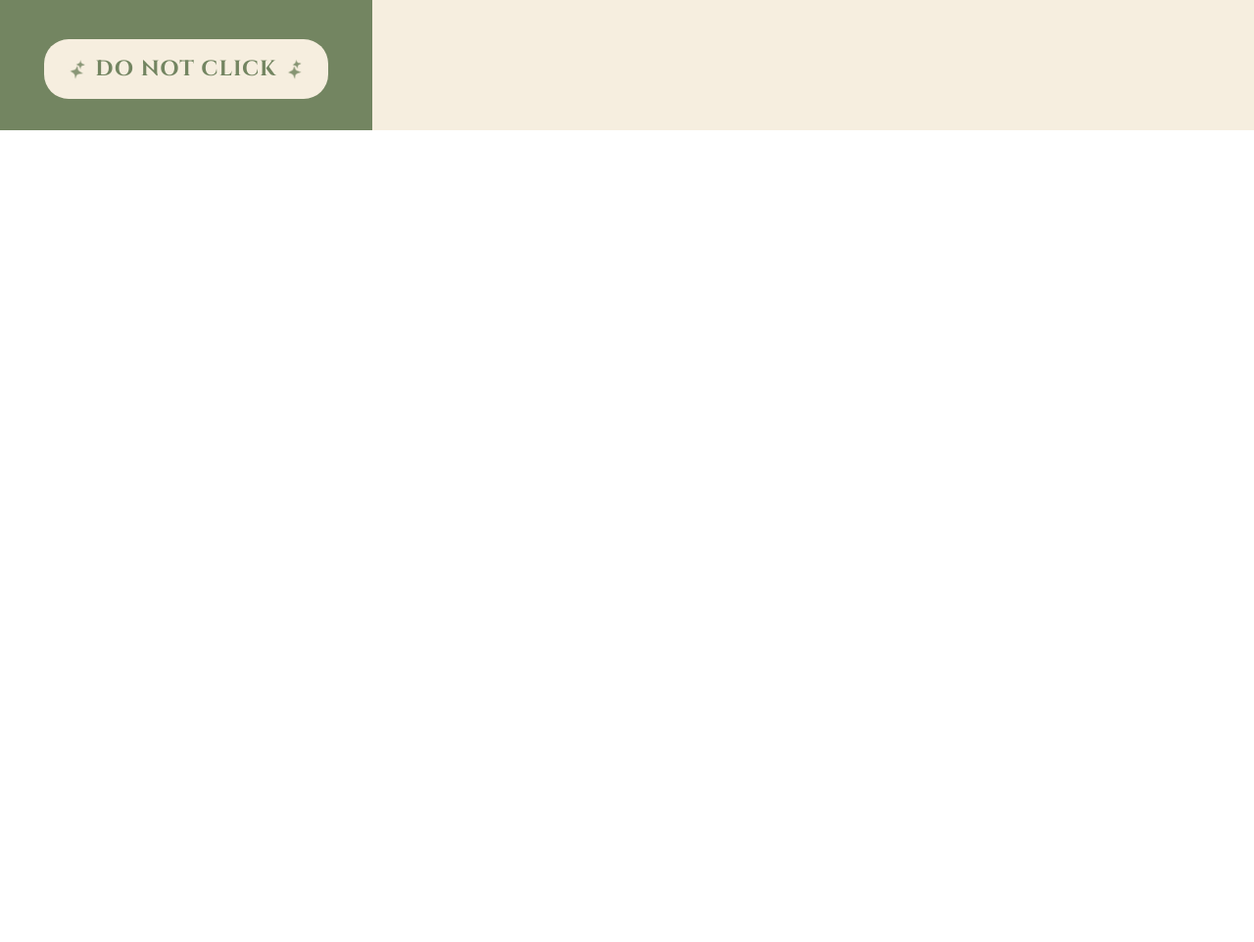
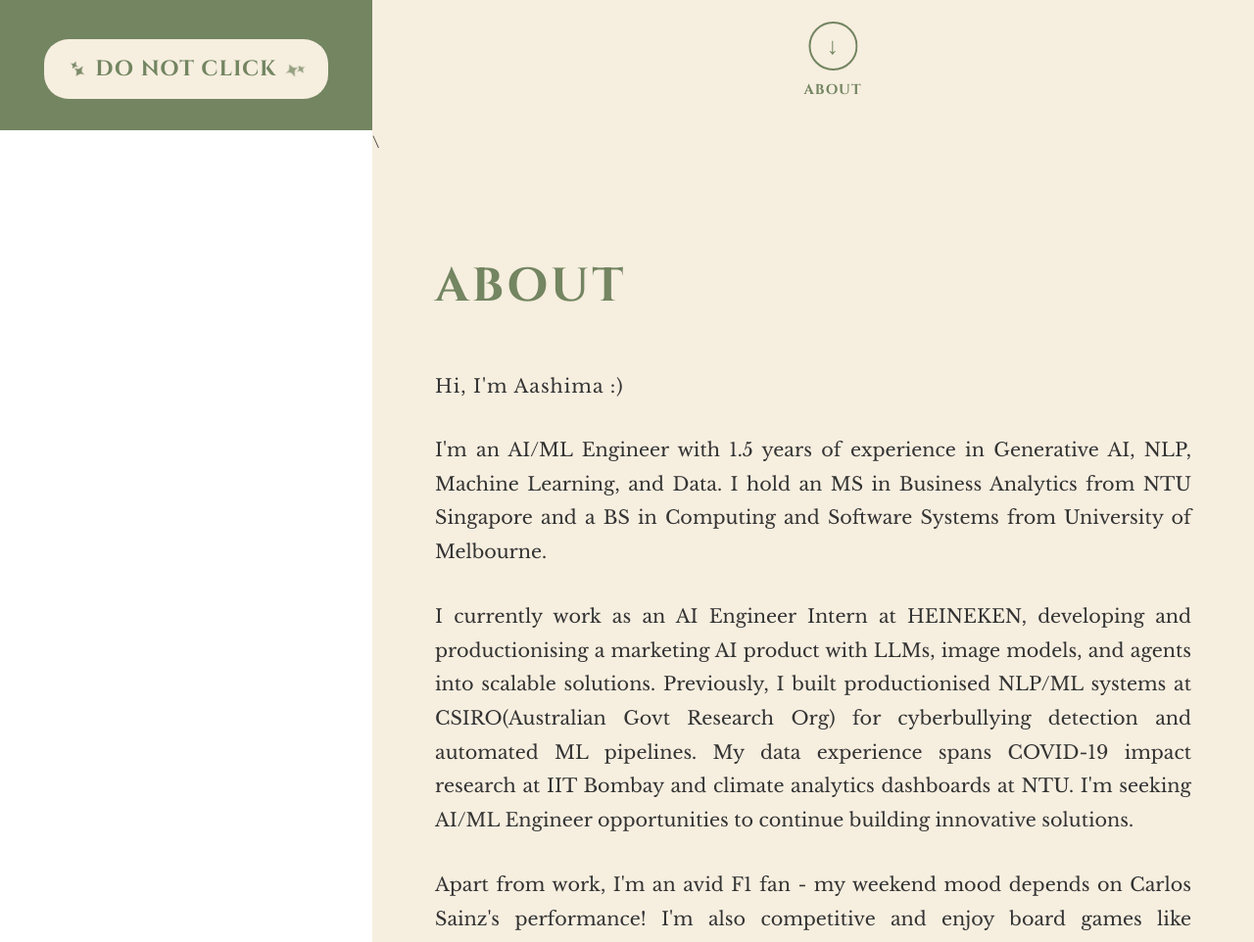
Before and after one commit to aashimajaiswal/personal-website, a plain HTML site: page index.html in a window 1280 px wide. Shown: the part 667-1629 px from the top of the page at 98% size. Before the commit the page ends 800 px from the top, so only its background shows below. Drawn offline with Linux system fonts and the light colour scheme.

Commit message:
Add About Page

```diff
--- a/assets/css/styles.css
+++ b/assets/css/styles.css
@@ -100,7 +100,7 @@ body {
 .navigation {
     display: flex;
     flex-direction: column;
-    gap: 1rem;
+    gap: 1.2rem;
     align-items: center;
 }
 
@@ -167,6 +167,7 @@ body {
     flex-direction: column;
     justify-content: center;
     min-height: 100vh;
+    position: relative;
 }
 
 .main-title {
@@ -199,6 +200,7 @@ body {
 .cta-buttons {
     display: flex;
     gap: 1.5rem;
+    margin-bottom: 3rem;
 }
 
 .btn {
@@ -213,8 +215,8 @@ body {
     border-radius: 25px;
     transition: all 0.3s ease;
     text-transform: uppercase;
-    text-decoration: none;  /* Add this line */
-    display: inline-block;  /* Add this line too */
+    text-decoration: none;
+    display: inline-block;
 }
 
 .btn-primary {
@@ -236,7 +238,119 @@ body {
     color: white;
 }
 
+/* Scroll Down Arrow */
+.scroll-down {
+    display: flex;
+    flex-direction: column;
+    align-items: center;
+    cursor: pointer;
+    transition: all 0.3s ease;
+    position: absolute;
+    bottom: 30px;
+    left: calc(200px + 50% + 10px);
+    transform: translateX(-50%);
+    z-index: 10;
+}
+
+.scroll-down:hover {
+    transform: translate(-50%, -5px);
+}
+
+.arrow-down {
+    width: 50px;
+    height: 50px;
+    border: 2px solid #738561;
+    border-radius: 50%;
+    display: flex;
+    align-items: center;
+    justify-content: center;
+    margin-bottom: 0.5rem;
+    transition: all 0.3s ease;
+    animation: bounce 2s infinite;
+}
+
+.arrow-down span {
+    font-size: 1.5rem;
+    color: #738561;
+    font-weight: bold;
+}
+
+.scroll-down p {
+    font-family: 'Cinzel', serif;
+    font-size: 0.9rem;
+    color: #738561;
+    letter-spacing: 1px;
+    text-transform: uppercase;
+}
+
+.scroll-down:hover .arrow-down {
+    background: #738561;
+}
+
+.scroll-down:hover .arrow-down span {
+    color: white;
+}
+
+/* Section Styles */
+.section {
+    padding: 6rem 4rem;
+    max-width: 1000px;
+    min-height: 100vh;
+    display: flex;
+    flex-direction: column;
+    justify-content: center;
+}
+
+.section-title {
+    font-family: 'Cinzel', serif;
+    font-weight: bold;
+    font-size: 3rem;
+    color: #738561;
+    margin-bottom: 3rem;
+    letter-spacing: 3px;
+}
+
+/* About Section Styles */
+.about-content {
+    max-width: 800px;
+}
+
+.about-greeting {
+    font-family: 'LibreBaskerville', serif;
+    font-weight: normal;
+    font-size: 1.2rem;
+    color: #333;
+    margin-bottom: 2rem;
+    letter-spacing: 1px;
+}
+
+.about-text {
+    font-family: 'LibreBaskerville', serif;
+    font-size: 1.2rem;
+    line-height: 1.8;
+    color: #333;
+    margin-bottom: 2rem;
+    text-align: justify;
+}
+
+.about-text strong {
+    color: #738561;
+    font-weight: bold;
+}
+
 /* Animations */
+@keyframes bounce {
+    0%, 20%, 50%, 80%, 100% {
+        transform: translateY(0);
+    }
+    40% {
+        transform: translateY(-10px);
+    }
+    60% {
+        transform: translateY(-5px);
+    }
+}
+
 @keyframes rotate {
     from {
         transform: rotate(0deg);
@@ -268,17 +382,25 @@ body {
     }
 
     .rotating-text-circle {
-        width: 300px;
-        height: 300px;
+        width: 180px;
+        height: 180px;
     }
 
     .profile-image {
-        width: 200px;
-        height: 200px;
+        width: 180px;
+        height: 180px;
     }
 
     .rotating-text {
         font-size: 30px;
+    }
+
+    .section {
+        padding: 5rem 2rem;
+    }
+
+    .section-title {
+        font-size: 2.5rem;
     }
 }
 
@@ -315,6 +437,27 @@ body {
         text-align: center;
     }
 
+    .section {
+        padding: 3rem 1.5rem;
+    }
+
+    .section-title {
+        font-size: 2rem;
+    }
+
+    .about-greeting {
+        font-size: 1.1rem;
+    }
+
+    .about-text {
+        font-size: 1rem;
+        text-align: left;
+    }
+
+    .scroll-down {
+        bottom: 20px;
+    }
+
     .main-title {
         font-size: 2.5rem;
     }
--- a/index.html
+++ b/index.html
@@ -64,11 +64,43 @@
                     <a href="assets/docs/Aashima Jaiswal Resume.pdf" class="btn btn-primary" target="_blank" download>RESUME</a>
                     <button class="btn btn-secondary">CONTACT</button>
                 </div>
+
             </section>
-
+                <div class="scroll-container">
+                    <div class="scroll-down" onclick="scrollToSection('about')">
+                        <div class="arrow-down">
+                            <span>↓</span>
+                        </div>
+                        <p>About</p>
+                    </div>
+                </div>
             <!-- About Section (placeholder for next iteration) -->
-            <section id="about" class="section">
-                <!-- We'll add this content in the next iteration -->
+\            <section id="about" class="section">
+                <h2 class="section-title">ABOUT</h2>
+                <div class="about-content">
+                    <h3 class="about-greeting">Hi, I'm Aashima :)</h3>
+                    <p class="about-text">
+                        I'm an AI/ML Engineer with 1.5 years of experience in Generative AI, NLP,
+                        Machine Learning, and Data. I hold an MS in Business Analytics from NTU
+                        Singapore and a BS in Computing and Software Systems from University of
+                        Melbourne.
+                    </p>
+                    <p class="about-text">
+                        I currently work as an AI Engineer Intern at HEINEKEN, developing and
+                        productionising a marketing AI product with LLMs, image models, and agents
+                        into scalable solutions. Previously, I built productionised NLP/ML systems at
+                        CSIRO(Australian Govt Research Org) for cyberbullying detection and
+                        automated ML pipelines. My data experience spans COVID-19 impact research at
+                        IIT Bombay and climate analytics dashboards at NTU. I'm seeking AI/ML Engineer
+                        opportunities to continue building innovative solutions.
+                    </p>
+                    <p class="about-text">
+                        Apart from work, I'm an avid F1 fan - my weekend mood depends on Carlos
+                        Sainz's performance! I'm also competitive and enjoy board games like
+                        Monopoly, Exploding Kittens, and Uno, plus sports like badminton and
+                        football.
+                    </p>
+                </div>
             </section>
         </div>
     </div>
```
